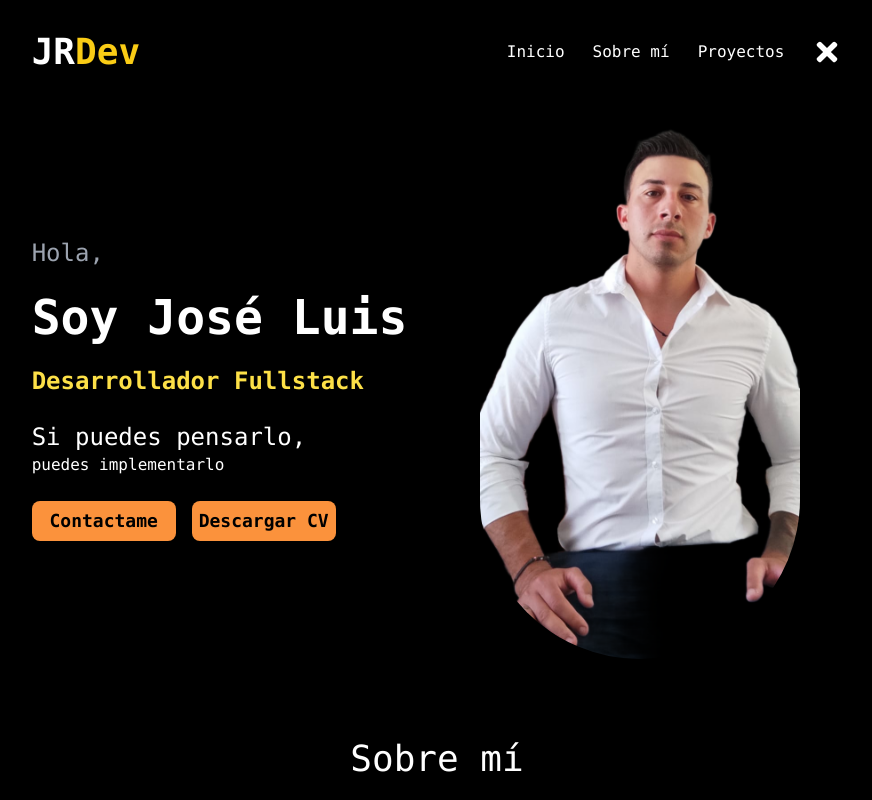
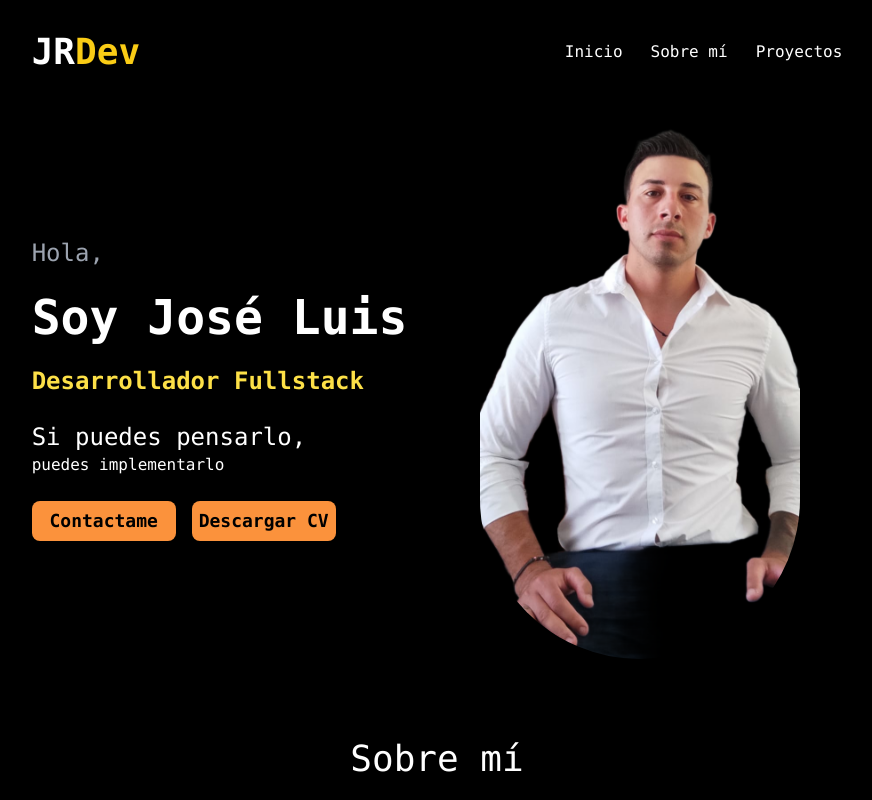
Before and after one commit to JoseluisDev24/portfolio, a React (Vite) app: page / in a window 1280 px wide. Shown: the top 800 px of the page, without its empty margins (203-1075 px from the left). Built offline with nearby package versions, Linux system fonts and the light colour scheme.

Commit message:
use templates literals in styles for buttons

```diff
--- a/src/components/Header/Header.tsx
+++ b/src/components/Header/Header.tsx
@@ -1,7 +1,7 @@
 import Button from "../Button/Button";
 import { FaBars, FaTimes } from "react-icons/fa";
 import styles from "./Header.module.css";
-import { useRef} from "react";
+import { useRef } from "react";
 
 interface Props {}
 
@@ -22,7 +22,10 @@ function Header(props: Props) {
           <span className="text-yellow-400 text-4xl font-bold">Dev</span>
         </a>
       </div>
-      <nav ref={navRef} className="flex justify-center sm:justify-between items-center gap-7 ">
+      <nav
+        ref={navRef}
+        className="flex justify-center sm:justify-between items-center gap-7 "
+      >
         <a href="#" className="hover:text-yellow-300">
           Inicio
         </a>
@@ -32,7 +35,10 @@ function Header(props: Props) {
         <a href="#proyectos" className="hover:text-yellow-300">
           Proyectos
         </a>
-        <button className={styles.navBtn, styles.navCloseBtn} onClick={handleShowNavbar}>
+        <button
+          className={`${styles.navBtn} ${styles.navCloseBtn}`}
+          onClick={handleShowNavbar}
+        >
           <FaTimes className="text-3xl text-white" />
         </button>
       </nav>
```
